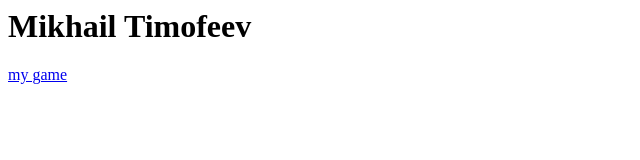
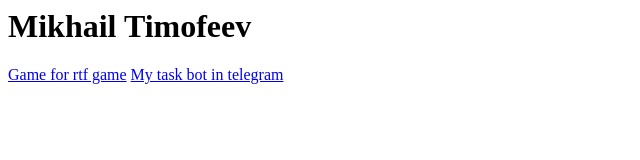
Before and after one commit to des45/des45.github.io, a plain HTML site: page index.html in a window 1280 px wide. Shown: the whole page, without its empty margins (0-640 px from the left). Drawn offline with Linux system fonts and the light colour scheme.

Commit message:
Add link to my telegram bot

```diff
--- a/index.html
+++ b/index.html
@@ -6,6 +6,7 @@
 	<body>
 		<H1>Mikhail Timofeev</H1>
 
-		<a href="rtf-game">my game</a>
+		<a href="rtf-game">Game for rtf game</a>
+		<a href="https://t.me/humanTaskBot">My task bot in telegram</a>
 	</body>
 </html>
```
